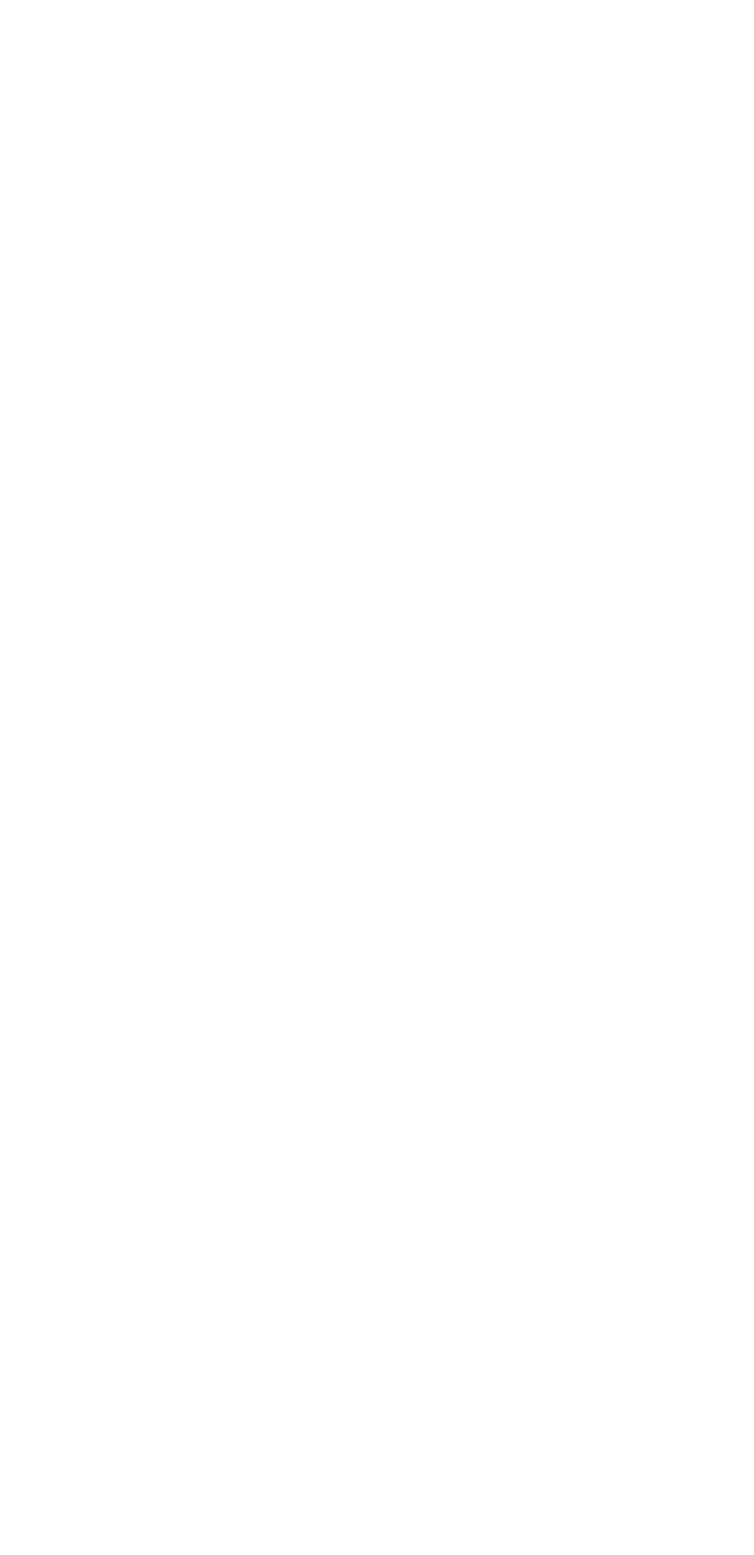
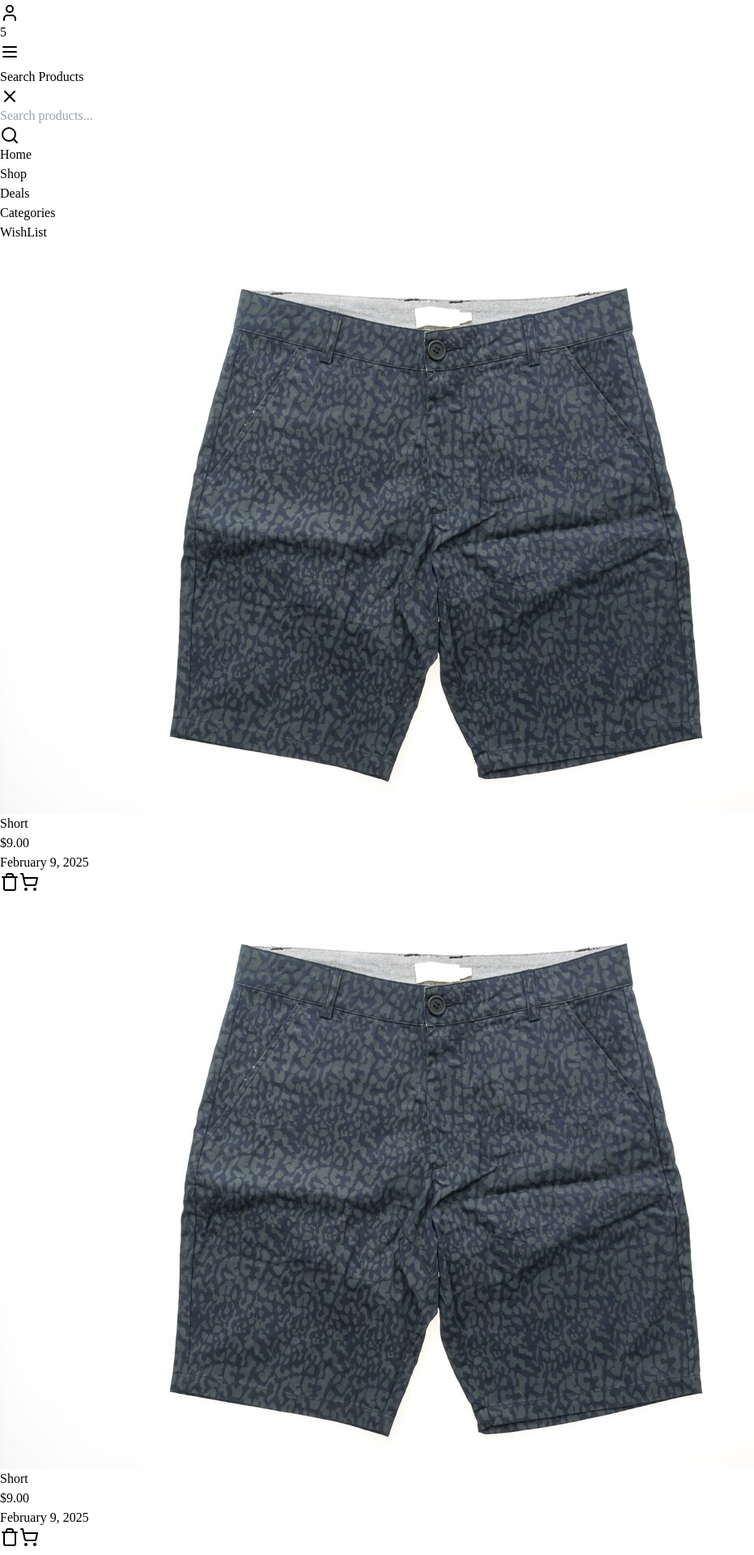
Before and after one commit to alimuhammeddev/Mashop-Store, a React (Vite) app: page /wishlist in a window 1280 px wide. Before the commit this address had no page. Shown: the part 140-2060 px from the top of the page at 81% size, without its empty margins (0-932 px from the left). Before the commit the page ends 800 px from the top, so only its background shows below. Built offline with nearby package versions, Linux system fonts and the light colour scheme; a web font is replaced by a local one.

Commit message:
woorked on wishlist

```diff
--- a/src/App.jsx
+++ b/src/App.jsx
@@ -17,6 +17,7 @@ import Vouchers from "./Components/Vouchers"
 import RecentlyViewed from "./Components/RecentlyViewed"
 import AccountSettings from "./Components/AccountSettings"
 import ScrollToTop from "./Components/ScrollToTop"
+import WishList from "./Pages/WishList"
 
 const App = () => {
   return (
@@ -40,6 +41,7 @@ const App = () => {
         <Route path="/vouchers" element={<Vouchers />} />
         <Route path="/recently-viewed" element={<RecentlyViewed />} />
         <Route path="/account-settings" element={<AccountSettings />} />
+        <Route path="/wishlist" element={<WishList />} />
       </Routes>
     </>
   )
--- a/src/Components/Cart.jsx
+++ b/src/Components/Cart.jsx
@@ -10,7 +10,12 @@ const Cart = () => {
     <div className="container mx-auto">
       <div className="flex justify-between items-center mb-5">
         <h1 className="text-2xl font-medium">Cart</h1>
-        <button className="bg-orange-400 p-2 rounded-md text-white">View Wishlist Items</button>
+        <button
+          onClick={() => navigate("/wishlist")}
+          className="bg-orange-400 p-2 rounded-md text-white"
+        >
+          View Wishlist Items
+        </button>
       </div>
       <div className="bg-white shadow-lg rounded-lg p-2">
         <div className="grid grid-cols-6 font-semibold border-b pb-2">
@@ -49,11 +54,13 @@ const Cart = () => {
             </div>
             <div className="flex justify-between font-bold text-lg">
               <p>Total</p>
-              <p>${getTotalCartAmount() === 0 ? 0 : getTotalCartAmount() + 2}</p>
+              <p>
+                ${getTotalCartAmount() === 0 ? 0 : getTotalCartAmount() + 2}
+              </p>
             </div>
           </div>
           <button
-            onClick={() => navigate('/order')}
+            onClick={() => navigate("/order")}
             className="mt-4 w-full bg-orange-400 text-white py-2 rounded-lg hover:bg-orange-500"
           >
             PROCEED TO CHECKOUT
--- /dev/null
+++ b/src/Pages/WishList.jsx
@@ -0,0 +1,86 @@
+import { ShoppingCart, Trash } from "lucide-react";
+import Footer from "../Footer"
+import Header from "../Header"
+import short from "../assets/short.jpg";
+
+const WishList = () => {
+  return (
+    <section>
+            <div>
+                <Header />
+            </div>
+
+            <div className="p-4 lg:mt-36 md:mt-36 mt-16">
+              <div>
+                <h1 className="text-xl font-medium">WishList</h1>
+              </div>
+
+              <div className="flex items-center justify-between mt-5">
+                <div className="flex items-center space-x-2">
+                  <img src={short} alt="" className="w-16 h-16 flex items-center justify-center"/>
+                  <div>
+                    <h1 className="text-lg font-semibold">Short</h1>
+                    <p className="text-gray-500">$9.00</p>
+                    <p className="text-gray-500">February 9, 2025</p>
+                  </div>
+                </div>
+                <div className="space-x-2">
+                  <button className="bg-orange-400 text-white p-2 rounded-full"><Trash /></button>
+                  <button className="bg-orange-400 text-white p-2 rounded-full"><ShoppingCart /></button>
+                </div>
+              </div>
+
+              <div className="flex items-center justify-between mt-5">
+                <div className="flex items-center space-x-2">
+                  <img src={short} alt="" className="w-16 h-16 flex items-center justify-center"/>
+                  <div>
+                    <h1 className="text-lg font-semibold">Short</h1>
+                    <p className="text-gray-500">$9.00</p>
+                    <p className="text-gray-500">February 9, 2025</p>
+                  </div>
+                </div>
+                <div className="space-x-2">
+                  <button className="bg-orange-400 text-white p-2 rounded-full"><Trash /></button>
+                  <button className="bg-orange-400 text-white p-2 rounded-full"><ShoppingCart /></button>
+                </div>
+              </div>
+
+              <div className="flex items-center justify-between mt-5">
+                <div className="flex items-center space-x-2">
+                  <img src={short} alt="" className="w-16 h-16 flex items-center justify-center"/>
+                  <div>
+                    <h1 className="text-lg font-semibold">Short</h1>
+                    <p className="text-gray-500">$9.00</p>
+                    <p className="text-gray-500">February 9, 2025</p>
+                  </div>
+                </div>
+                <div className="space-x-2">
+                  <button className="bg-orange-400 text-white p-2 rounded-full"><Trash /></button>
+                  <button className="bg-orange-400 text-white p-2 rounded-full"><ShoppingCart /></button>
+                </div>
+              </div>
+
+              <div className="flex items-center justify-between mt-5">
+                <div className="flex items-center space-x-2">
+                  <img src={short} alt="" className="w-16 h-16 flex items-center justify-center"/>
+                  <div>
+                    <h1 className="text-lg font-semibold">Short</h1>
+                    <p className="text-gray-500">$9.00</p>
+                    <p className="text-gray-500">February 9, 2025</p>
+                  </div>
+                </div>
+                <div className="space-x-2">
+                  <button className="bg-orange-400 text-white p-2 rounded-full"><Trash /></button>
+                  <button className="bg-orange-400 text-white p-2 rounded-full"><ShoppingCart /></button>
+                </div>
+              </div>
+            </div>
+
+            <div>
+              <Footer />
+            </div>
+        </section>
+  )
+}
+
+export default WishList
```
